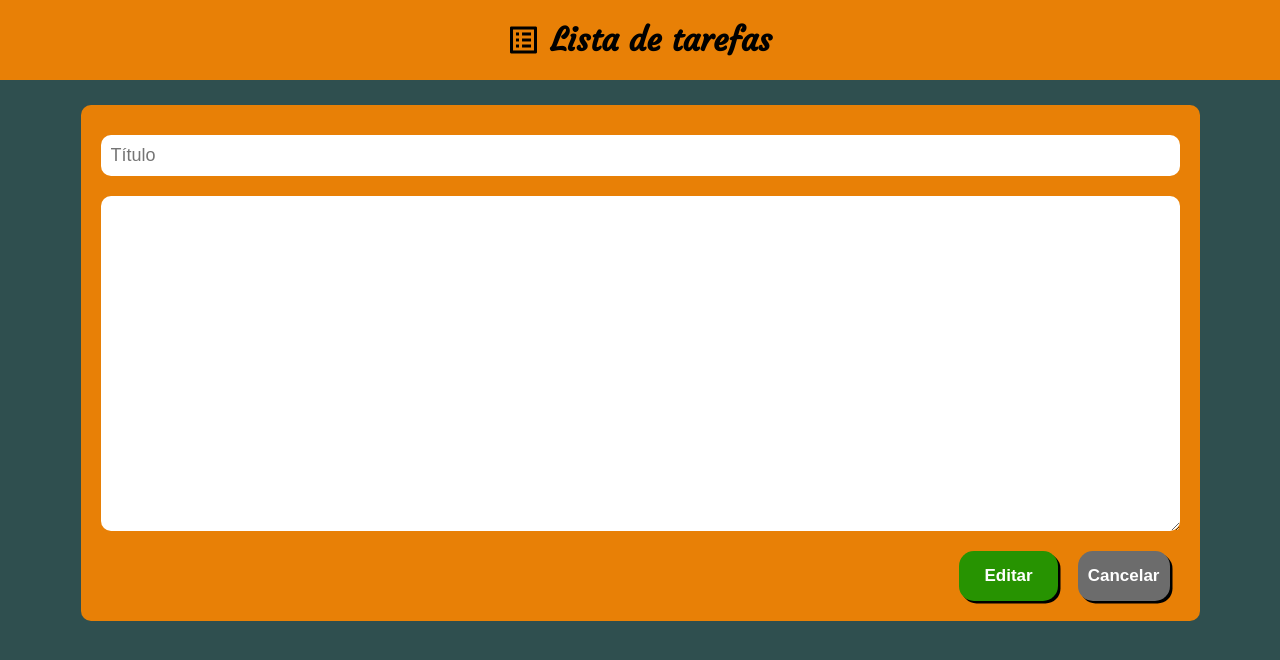
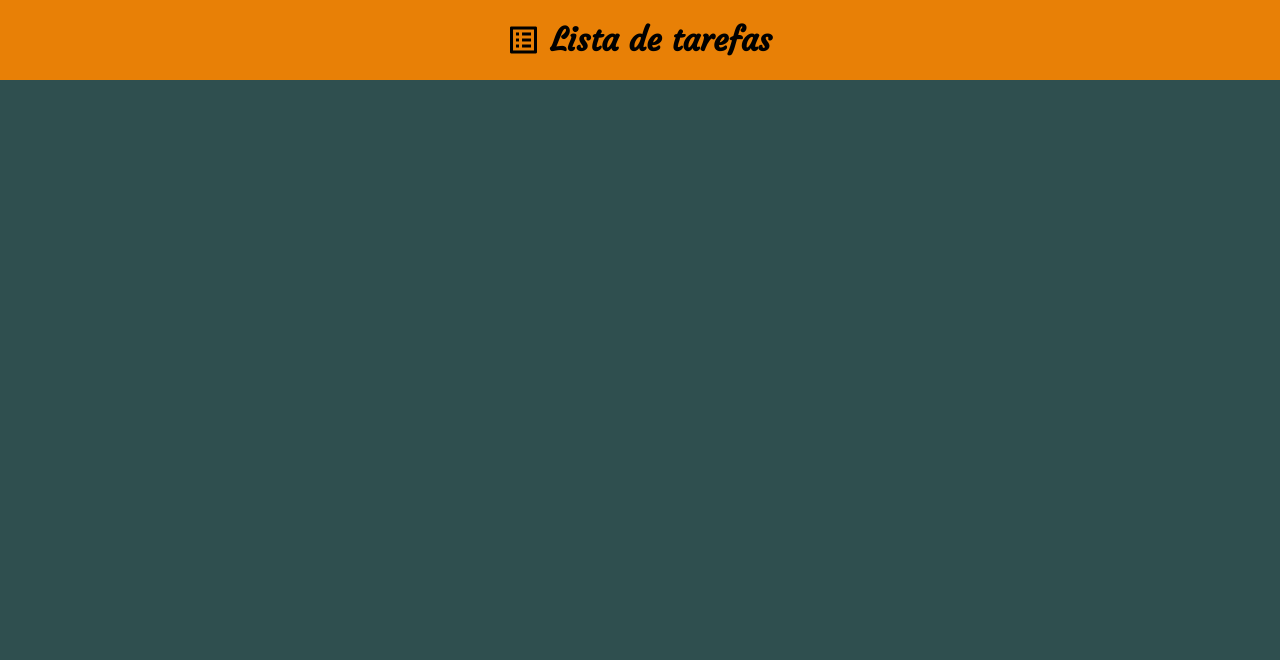
Before and after one commit to RamonBosi/Projetos-React, a React (Create React App) app in the folder projetos/: page / in a window 1280 px wide. Shown: the top 660 px of the page. Built offline with nearby package versions, Linux system fonts and the light colour scheme.

Commit message:
Project "To Do List"
Installing react router dom

```diff
--- a/projetos/package.json
+++ b/projetos/package.json
@@ -13,6 +13,7 @@
     "react": "^18.0.0",
     "react-dom": "^18.0.0",
     "react-google-charts": "^4.0.0",
+    "react-router-dom": "^6.3.0",
     "react-scripts": "5.0.1",
     "styled-components": "^5.3.5",
     "web-vitals": "^2.1.4"
--- a/projetos/src/Projects/ToDoList/Components/Main/Task/index.js
+++ b/projetos/src/Projects/ToDoList/Components/Main/Task/index.js
@@ -1,4 +1,5 @@
 import Icon from '../../Icon'
+import PopupDelete from '../PopupDelete'
 
 export default function Task(){
     return(
--- a/projetos/src/Projects/ToDoList/Components/Main/index.js
+++ b/projetos/src/Projects/ToDoList/Components/Main/index.js
@@ -1,12 +1,11 @@
 import Task from "./Task"
-import PopupDelete from './PopupDelete'
 import NewTask from './NewTask'
 
 export default function Main(){
     return(
         <main className = 'main-context'>
             <div className = 'main-container'>
-                <NewTask/>
+
             </div>
         </main>
     )
```
Also changed, not shown: 1 other file (tests, documents, lock files or other folders).
